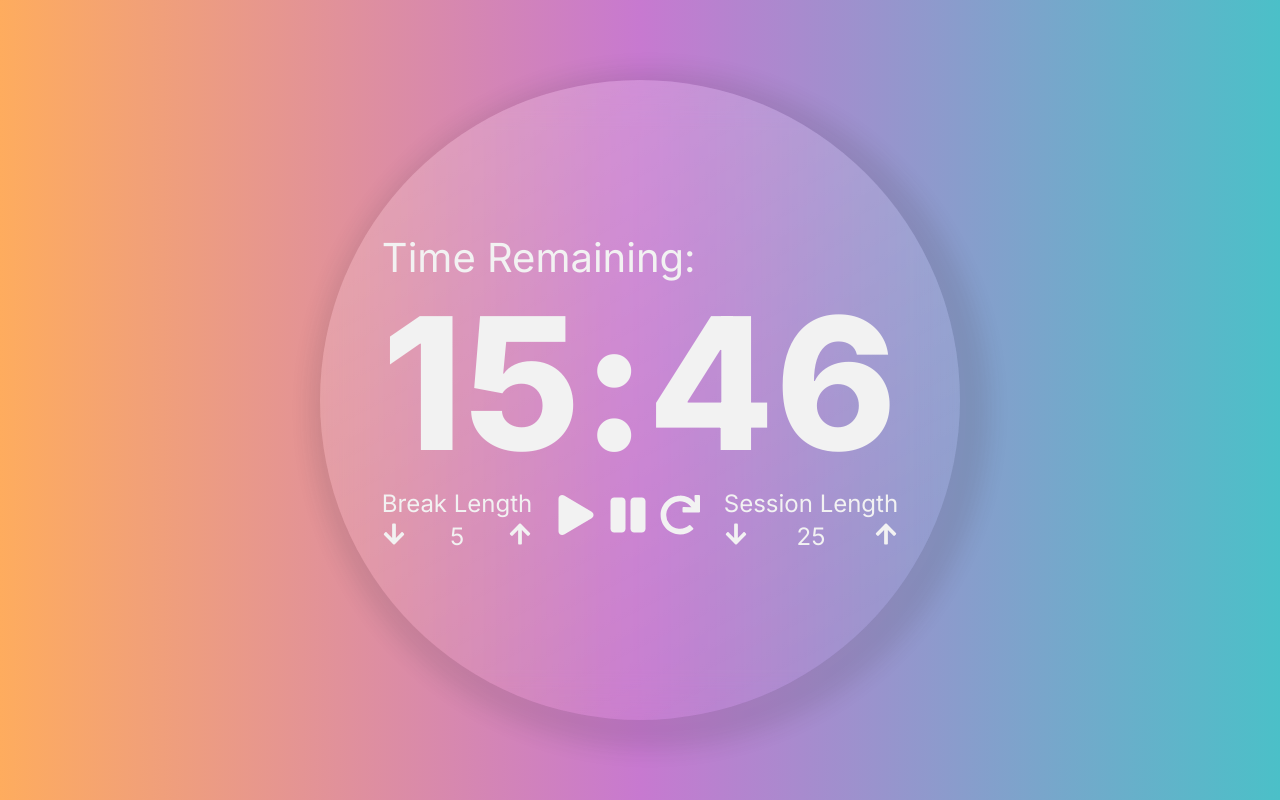
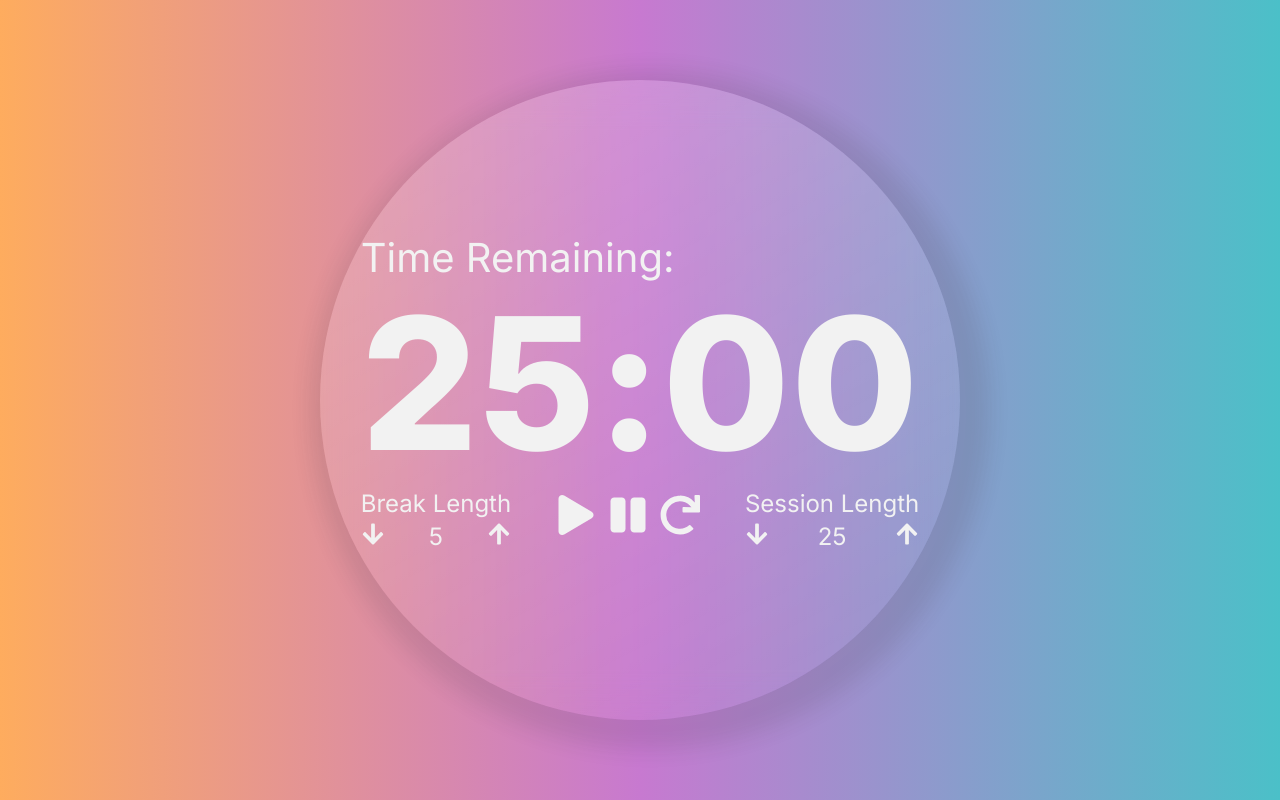
Before and after one commit to MFarabi619/pomodoro-clock, a React (Vite) app: page / in a window 1280 px wide. Built offline with nearby package versions, Linux system fonts and the light colour scheme.

Commit message:
Change time-left value to 25:00

```diff
--- a/src/Components/Clock/Clock.jsx
+++ b/src/Components/Clock/Clock.jsx
@@ -12,7 +12,7 @@ function Clock() {
   return (
     <div className="container-1">
       <p id="timer-label">Time Remaining:</p>
-      <p id="time-left">15:46</p>
+      <p id="time-left">25:00</p>
 
       <div className="container-2">
         <section className="break-container">
```
